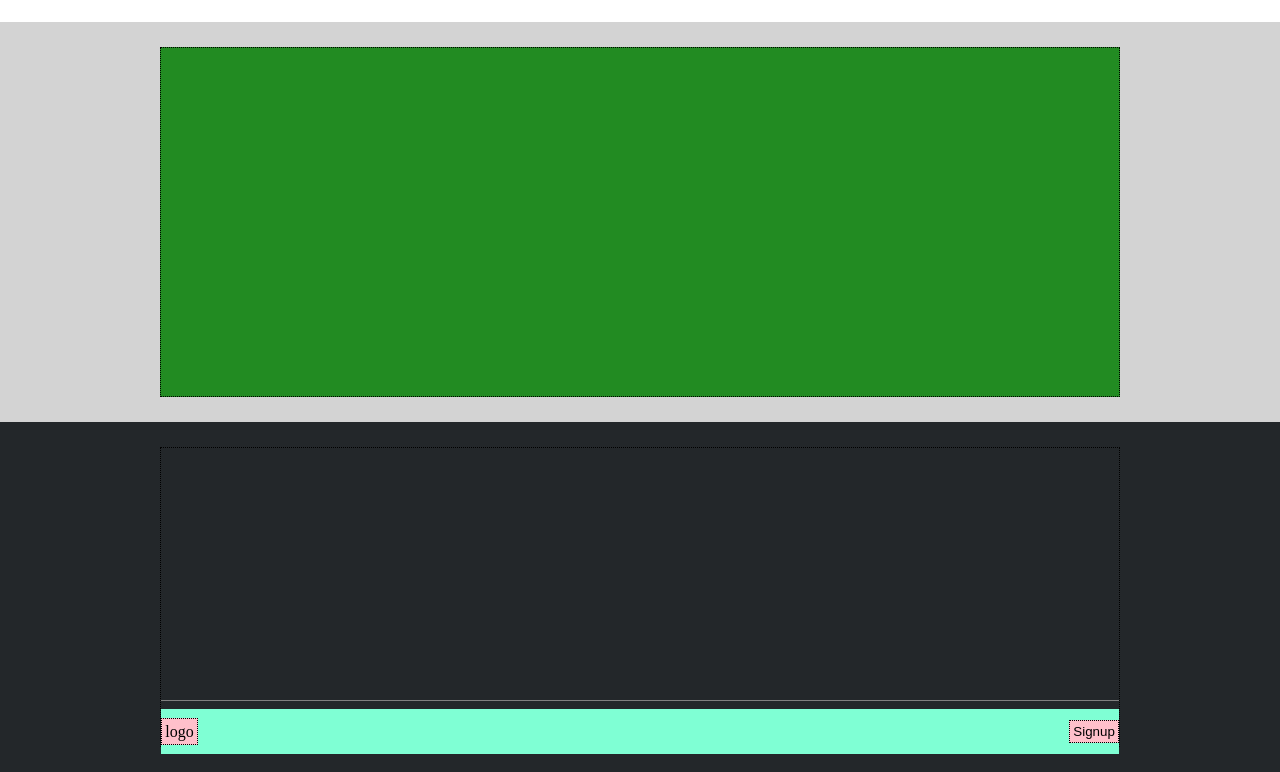
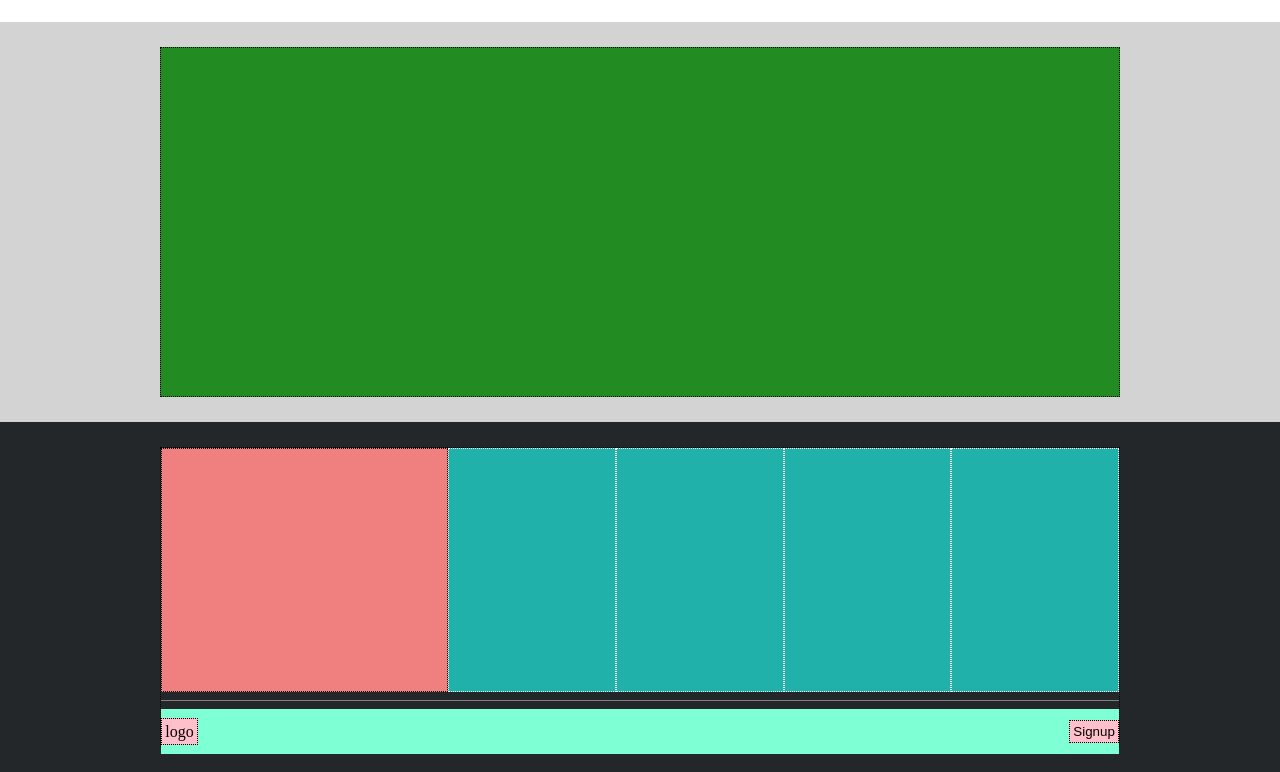
Before and after one commit to alessiavozzo/htmlcss-struttura-discord, a plain HTML site: page index.html in a window 1280 px wide. Shown: the part 828-1600 px from the top of the page. Drawn offline with Linux system fonts and the light colour scheme.

Commit message:
add footer top

```diff
--- a/assets/css/style.css
+++ b/assets/css/style.css
@@ -11,8 +11,8 @@
     --bool-container-text:rgba(255, 192, 203, 1);
     --bool-bottom-container:rgba(34, 139, 34, 1);
     --bool-footer-background: rgba(35, 39, 42, 1);
-    --bool-footer-top-social-items:rgba(32, 178, 170, 1);
-    --bool-footer-top-info-items:rgba(240, 128, 128, 1);
+    --bool-footer-top-social-items:rgba(240, 128, 128, 1);
+    --bool-footer-top-info-items:rgba(32, 178, 170, 1);
     --bool-footer-bottom: rgba(127, 255, 212, 1);
     --bool-footer-bottom-items: rgba(255, 182, 193, 1);
 }
@@ -174,7 +174,20 @@ footer{
     height: 85%;
     border-bottom: 1px solid grey;
     margin-bottom: 0.5rem;
+    padding-bottom: 0.5rem;
     display: flex;
+}
+
+#social{
+    background-color: var(--bool-footer-top-social-items);
+    width: 30%;
+    border: 1px dotted black;
+}
+
+.info{
+    background-color: var(--bool-footer-top-info-items);
+    width: calc(70% / 4);
+    border: 1px dotted white;
 }
 
 /* Footer bottom */
--- a/index.html
+++ b/index.html
@@ -70,7 +70,13 @@
 
             <!-- /#footer_top -->
             <div id="footer_top">
-
+                <!-- /#social -->
+                <div id="social"></div>
+                <!-- /.info -->
+                <div class="info"></div>
+                <div class="info"></div>
+                <div class="info"></div>
+                <div class="info"></div>
             </div>
 
             <!-- /#footer_bottom -->
```
